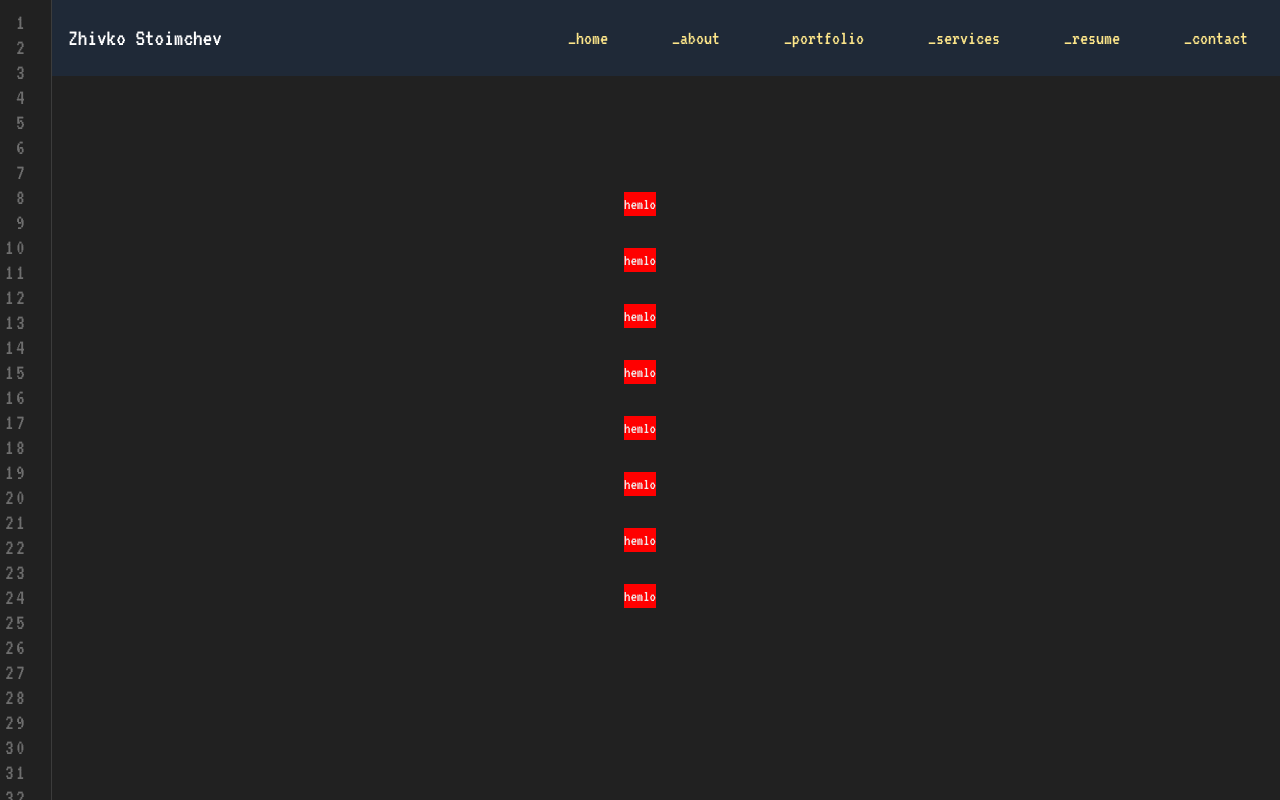
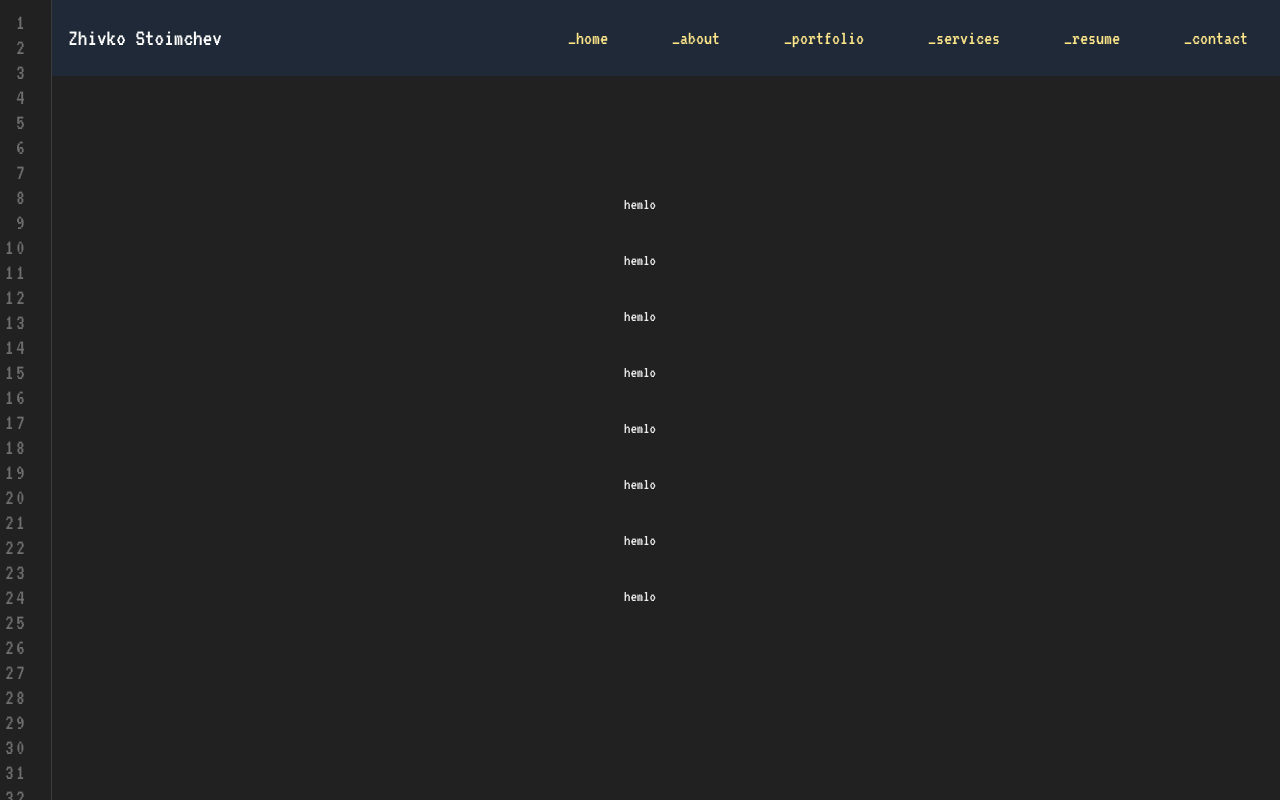
Before and after one commit to zstoimchev/portfolio, a Next.js app: page / in a window 1280 px wide. Built offline with nearby package versions, Linux system fonts and the light colour scheme.

Commit message:
removen unused styling

```diff
--- a/src/styles/nav.css
+++ b/src/styles/nav.css
@@ -1,7 +1,3 @@
 .navbar {
     font-size: 26px;
 }
-
-h1 {
-    background-color: red;
-}
```
